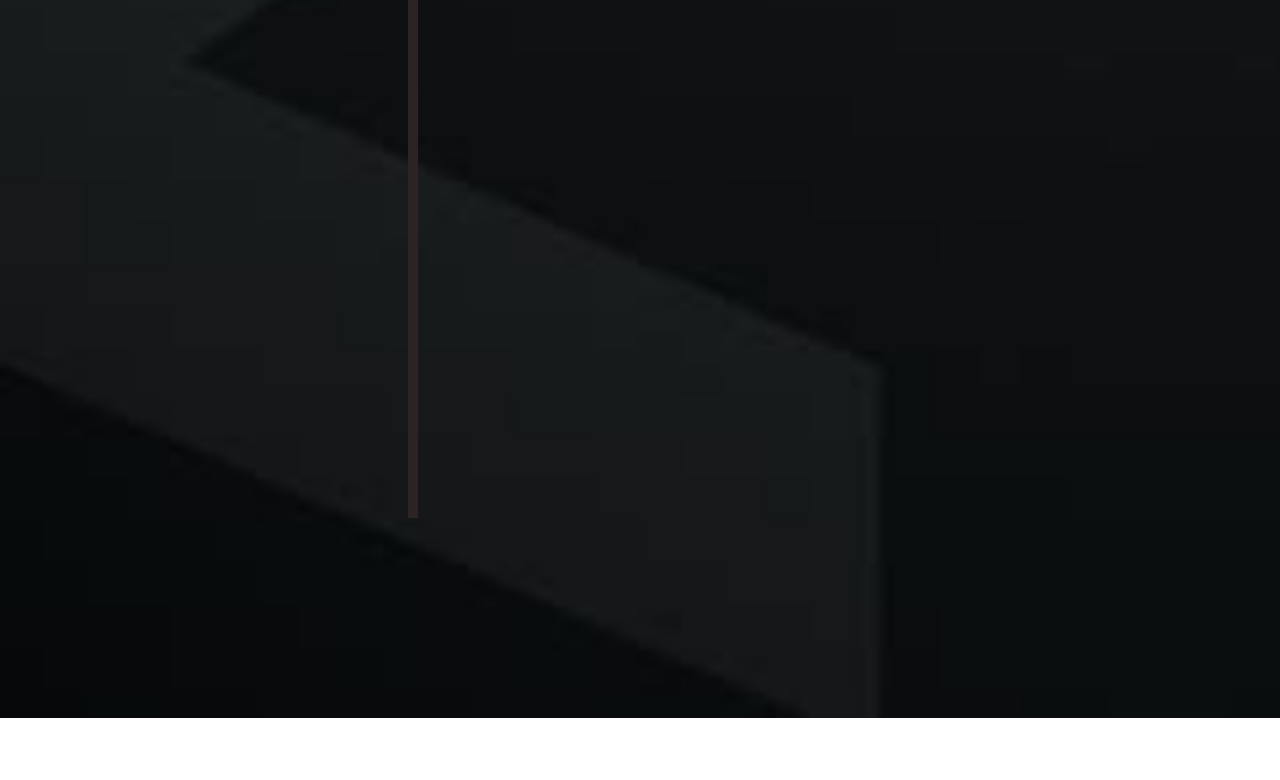
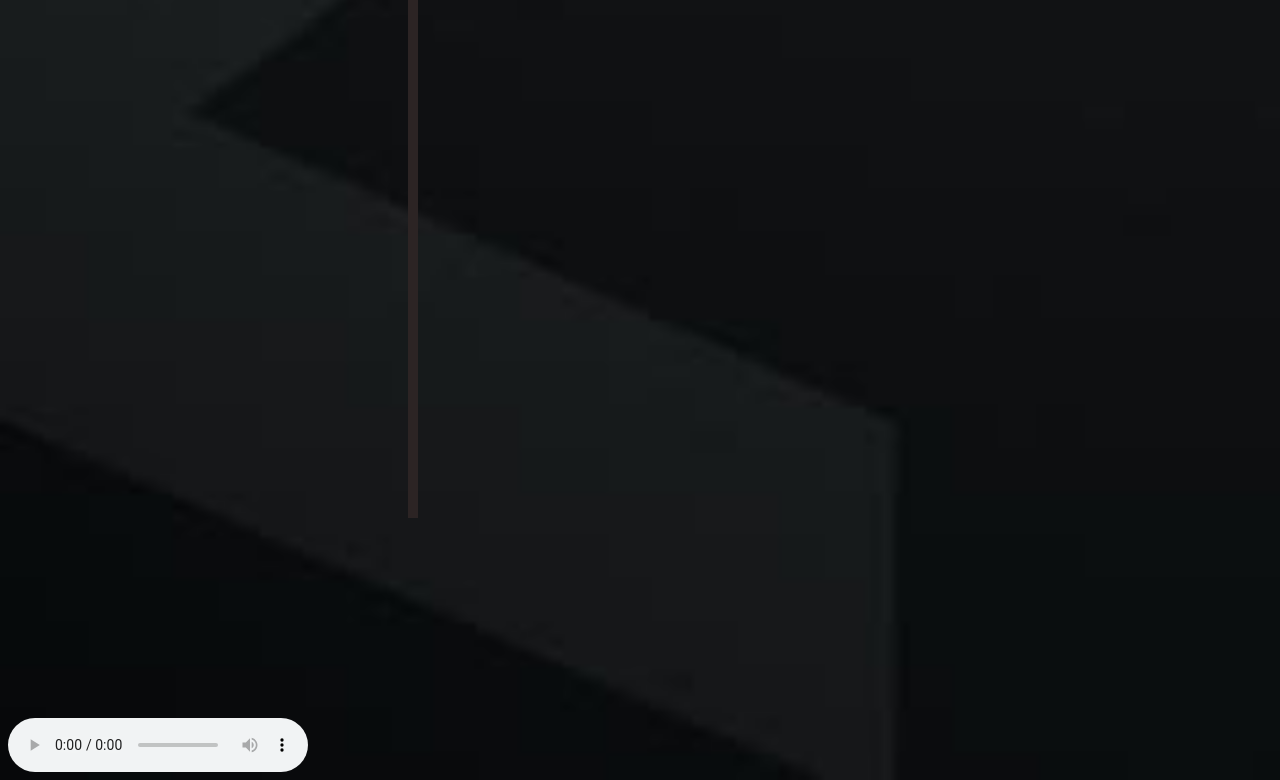
Before and after one commit to Deadpoolkrut/deadpoolkrut.github.io, a plain HTML site: page main.html in a window 1280 px wide. Shown: the part 2882-3662 px from the top of the page. Before the commit the page ends 3600 px from the top, so only its background shows below. Drawn offline with Linux system fonts and the light colour scheme.

Commit message:
Update main.html

```diff
--- a/main.html
+++ b/main.html
@@ -24,6 +24,7 @@
 <p id="audioContainer"> <audio controls> <source="2medics secret.wav" type="audio/wav"> </audio></p>
 </div>
 <img src="lIncindent_tf2_1RE.png" class="stat">
+    <audio controls class="main"> <source src="2medics main.wav" type="audio/wav">Аудио  описание произошедшего</audio>
     <script>
         const inputField = document.getElementById('keywordInput');
         const checkButton = document.getElementById('checkButton');
```
